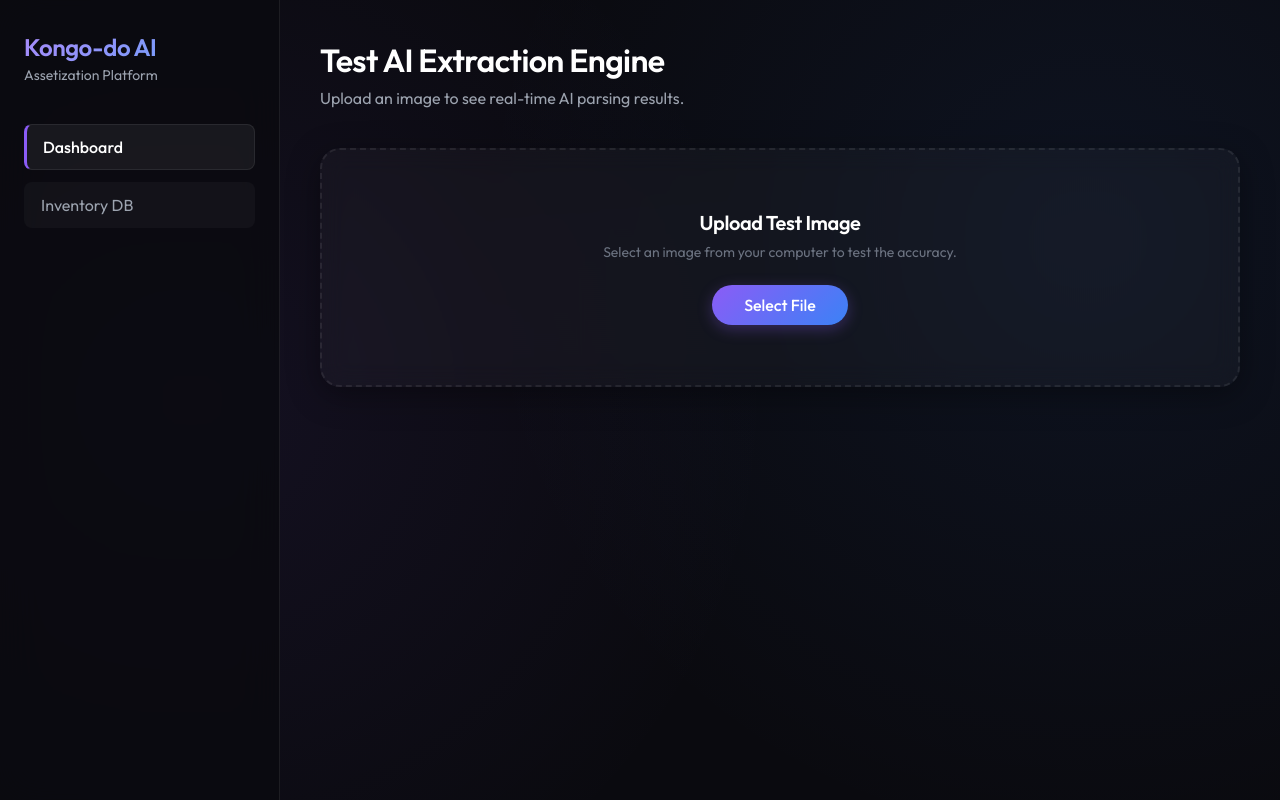
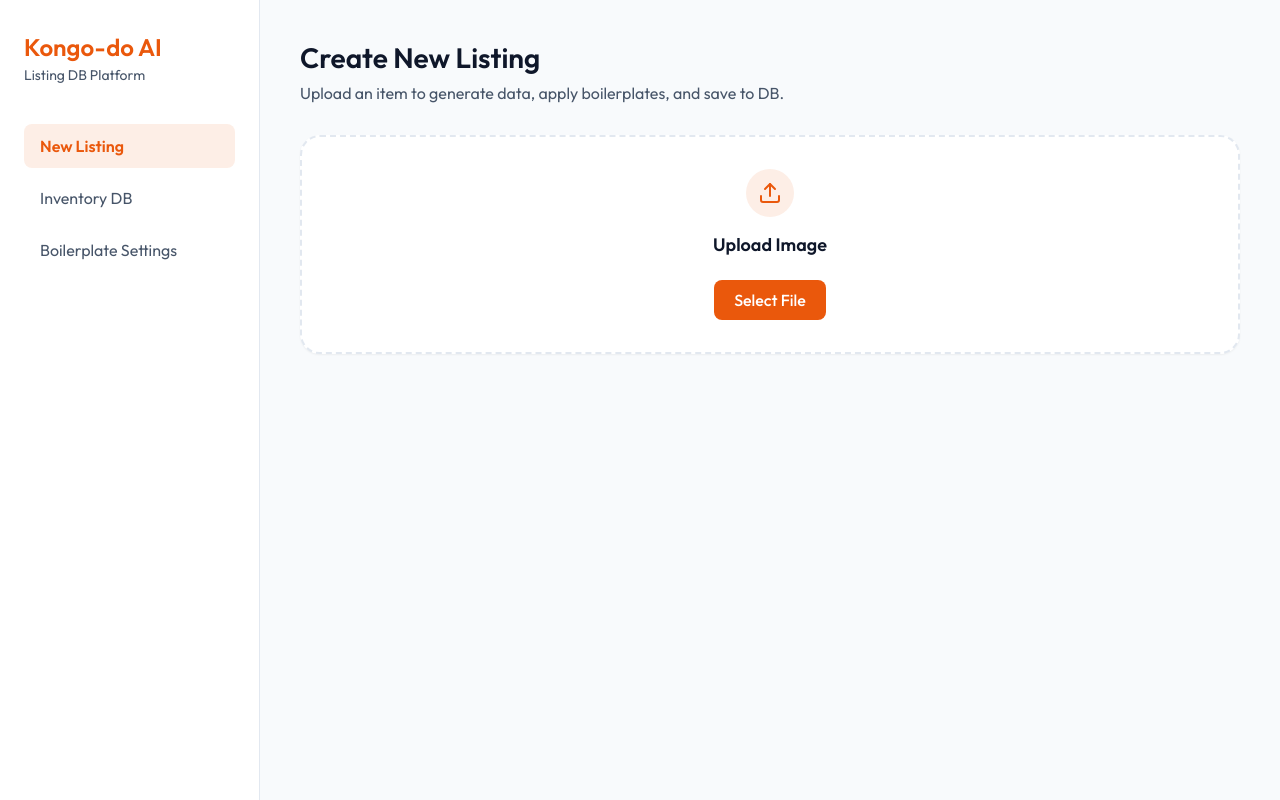
Before and after one commit to piy-ushk/ai-listing-tool-for-yahoo, a Next.js app: page / in a window 1280 px wide. Built offline with nearby package versions, Linux system fonts and the light colour scheme.

Commit message:
feat: Add white/orange theme and complete Draft Edit & Boilerplate UI

```diff
--- a/src/app/globals.css
+++ b/src/app/globals.css
@@ -1,30 +1,32 @@
 @import url('https://fonts.googleapis.com/css2?family=Outfit:wght@300;400;500;600;700&display=swap');
 
 :root {
-  /* Premium Dark Theme Palette */
-  --bg-primary: #0a0a0f;
-  --bg-secondary: #12121a;
-  --bg-glass: rgba(255, 255, 255, 0.03);
-  --bg-glass-hover: rgba(255, 255, 255, 0.06);
+  /* Professional Light Theme Palette - White & Orange */
+  --bg-primary: #f8fafc;
+  --bg-secondary: #ffffff;
 
-  --text-primary: #ffffff;
-  --text-secondary: #9ca3af;
-  --text-muted: #6b7280;
+  --bg-glass: rgba(255, 255, 255, 0.8);
+  --bg-glass-hover: rgba(255, 255, 255, 0.95);
 
-  /* Vibrant Accents */
-  --accent-primary: #8b5cf6;
-  --accent-secondary: #3b82f6;
-  --accent-glow: rgba(139, 92, 246, 0.5);
+  --text-primary: #0f172a;
+  --text-secondary: #475569;
+  --text-muted: #94a3b8;
 
-  --border-color: rgba(255, 255, 255, 0.08);
+  /* Orange Accents */
+  --accent-primary: #ea580c;
+  --accent-secondary: #f97316;
+  --accent-glow: rgba(234, 88, 12, 0.15);
+
+  --border-color: #e2e8f0;
 
   --radius-sm: 8px;
   --radius-md: 12px;
   --radius-lg: 20px;
   --radius-full: 9999px;
 
-  --shadow-glow: 0 0 20px rgba(139, 92, 246, 0.15);
-  --shadow-glass: 0 8px 32px 0 rgba(0, 0, 0, 0.37);
+  --shadow-sm: 0 1px 2px 0 rgba(0, 0, 0, 0.05);
+  --shadow-md: 0 4px 6px -1px rgba(0, 0, 0, 0.1), 0 2px 4px -1px rgba(0, 0, 0, 0.06);
+  --shadow-glow: 0 0 20px rgba(234, 88, 12, 0.15);
 }
 
 * {
@@ -39,10 +41,6 @@ body {
   font-family: 'Outfit', -apple-system, BlinkMacSystemFont, 'Segoe UI', Roboto, Helvetica, Arial, sans-serif;
   min-height: 100vh;
   overflow-x: hidden;
-  background-image:
-    radial-gradient(circle at 15% 50%, rgba(139, 92, 246, 0.08) 0%, transparent 50%),
-    radial-gradient(circle at 85% 30%, rgba(59, 130, 246, 0.08) 0%, transparent 50%);
-  background-attachment: fixed;
 }
 
 a {
@@ -50,83 +48,95 @@ a {
   text-decoration: none;
 }
 
-/* Glassmorphism Utilities */
+/* Glassmorphism / Card Utilities */
 .glass-panel {
-  background: var(--bg-glass);
-  backdrop-filter: blur(12px);
-  -webkit-backdrop-filter: blur(12px);
+  background: var(--bg-secondary);
   border: 1px solid var(--border-color);
   border-radius: var(--radius-lg);
-  box-shadow: var(--shadow-glass);
+  box-shadow: var(--shadow-sm);
 }
 
 .glass-card {
-  background: var(--bg-glass);
+  background: var(--bg-secondary);
   border: 1px solid var(--border-color);
   border-radius: var(--radius-md);
   padding: 24px;
-  transition: all 0.3s ease;
+  box-shadow: var(--shadow-sm);
+  transition: all 0.2s ease;
 }
 
 .glass-card:hover {
-  background: var(--bg-glass-hover);
   transform: translateY(-2px);
-  border-color: rgba(139, 92, 246, 0.3);
-  box-shadow: var(--shadow-glow);
+  box-shadow: var(--shadow-md);
+  border-color: rgba(234, 88, 12, 0.3);
 }
 
 /* Typography */
 h1, h2, h3, h4, h5, h6 {
   font-weight: 600;
-  letter-spacing: -0.02em;
+  color: var(--text-primary);
 }
 
 .gradient-text {
-  background: linear-gradient(135deg, #a78bfa 0%, #60a5fa 100%);
-  -webkit-background-clip: text;
-  -webkit-text-fill-color: transparent;
-  background-clip: text;
+  color: var(--accent-primary);
 }
 
 /* Premium Buttons */
 .btn-primary {
-  background: linear-gradient(135deg, var(--accent-primary) 0%, var(--accent-secondary) 100%);
+  background: var(--accent-primary);
   color: white;
   border: none;
-  padding: 12px 24px;
-  border-radius: var(--radius-full);
+  padding: 10px 20px;
+  border-radius: var(--radius-sm);
   font-weight: 500;
   font-family: 'Outfit', sans-serif;
   cursor: pointer;
-  transition: all 0.3s ease;
-  box-shadow: 0 4px 15px rgba(139, 92, 246, 0.3);
-  position: relative;
-  overflow: hidden;
+  transition: all 0.2s ease;
   display: inline-flex;
   align-items: center;
   justify-content: center;
   gap: 8px;
 }
 
-.btn-primary::before {
-  content: '';
-  position: absolute;
-  top: 0;
-  left: 0;
-  width: 100%;
-  height: 100%;
-  background: linear-gradient(135deg, rgba(255,255,255,0.2) 0%, transparent 100%);
-  opacity: 0;
-  transition: opacity 0.3s ease;
+.btn-primary:hover {
+  background: var(--accent-secondary);
+  transform: translateY(-1px);
+  box-shadow: 0 4px 12px rgba(234, 88, 12, 0.3);
 }
 
-.btn-primary:hover {
-  transform: translateY(-1px);
-  box-shadow: 0 6px 20px rgba(139, 92, 246, 0.4);
+.btn-secondary {
+  background: var(--bg-secondary);
+  color: var(--text-primary);
+  border: 1px solid var(--border-color);
+  padding: 10px 20px;
+  border-radius: var(--radius-sm);
+  font-weight: 500;
+  cursor: pointer;
+  transition: all 0.2s ease;
 }
 
-.btn-primary:hover::before {
-  opacity: 1;
+.btn-secondary:hover {
+  border-color: var(--accent-primary);
+  color: var(--accent-primary);
+}
+
+/* Inputs */
+.input-field {
+  width: 100%;
+  padding: 12px;
+  border: 1px solid var(--border-color);
+  border-radius: var(--radius-sm);
+  background: var(--bg-primary);
+  color: var(--text-primary);
+  font-family: 'Outfit', sans-serif;
+  font-size: 14px;
+  transition: all 0.2s ease;
+}
+
+.input-field:focus {
+  outline: none;
+  border-color: var(--accent-primary);
+  box-shadow: 0 0 0 3px rgba(234, 88, 12, 0.1);
 }
 
 /* Layout Utilities */
@@ -136,13 +146,12 @@ h1, h2, h3, h4, h5, h6 {
 }
 
 .sidebar {
-  width: 280px;
+  width: 260px;
   border-right: 1px solid var(--border-color);
   padding: 32px 24px;
   display: flex;
   flex-direction: column;
-  background: rgba(10, 10, 15, 0.8);
-  backdrop-filter: blur(20px);
+  background: var(--bg-secondary);
   position: fixed;
   height: 100vh;
   z-index: 10;
@@ -150,27 +159,19 @@ h1, h2, h3, h4, h5, h6 {
 
 .main-content {
   flex: 1;
-  margin-left: 280px;
+  margin-left: 260px;
   padding: 40px;
-  max-width: 1200px;
+  max-width: 1100px;
 }
 
 /* Animations */
 @keyframes fadeUp {
-  from {
-    opacity: 0;
-    transform: translateY(20px);
-  }
-  to {
-    opacity: 1;
-    transform: translateY(0);
-  }
+  from { opacity: 0; transform: translateY(10px); }
+  to { opacity: 1; transform: translateY(0); }
 }
 
 .animate-fade-up {
-  animation: fadeUp 0.6s cubic-bezier(0.16, 1, 0.3, 1) forwards;
+  animation: fadeUp 0.4s ease-out forwards;
 }
 
 .delay-100 { animation-delay: 100ms; }
-.delay-200 { animation-delay: 200ms; }
-.delay-300 { animation-delay: 300ms; }
--- a/src/app/page.tsx
+++ b/src/app/page.tsx
@@ -3,22 +3,38 @@
 import React, { useState } from 'react';
 import './globals.css';
 
+// Pre-defined boilerplates
+const BOILERPLATES = {
+  book: `【商品について】\n中古品ですので細かい傷等ある場合がございますので神経質な方の入札はご遠慮いたします。\n状態は画像をご覧下さい。\n全ページ隅々まで切り抜き等の確認しておりませんのでご了承ください。\n写真に写っているものが全てとなります。`,
+  dvd: `【商品について】\n中古DVDとなります。ディスクに細かな傷がある場合がありますが、再生には問題ありません。\nパッケージのスレ等は画像でご確認ください。`
+};
+
 export default function Home() {
   const [isUploading, setIsUploading] = useState(false);
-  const [result, setResult] = useState<any>(null);
+
+  // AI Raw Results
+  const [rawAiResult, setRawAiResult] = useState<any>(null);
+  const [imageUrl, setImageUrl] = useState<string | null>(null);
+
+  // Editable Draft State
+  const [mngNumber, setMngNumber] = useState('60925a');
+  const [draftTitle, setDraftTitle] = useState('');
+  const [draftCategory, setDraftCategory] = useState('');
+  const [draftDescription, setDraftDescription] = useState('');
+  const [useAiDesc, setUseAiDesc] = useState(true);
 
   const handleFileChange = async (e: React.ChangeEvent<HTMLInputElement>) => {
     const file = e.target.files?.[0];
     if (!file) return;
 
     setIsUploading(true);
-    setResult(null);
+    setRawAiResult(null);
 
-    // Convert file to Base64
     const reader = new FileReader();
     reader.readAsDataURL(file);
     reader.onload = async () => {
       const base64String = reader.result as string;
+      setImageUrl(base64String);
 
       try {
         const response = await fetch('/api/analyze', {
@@ -28,7 +44,13 @@ export default function Home() {
         });
 
         const data = await response.json();
-        setResult(data);
+        setRawAiResult(data);
+
+        // Populate Draft
+        setDraftTitle(data.title || '');
+        setDraftCategory(data.category || '');
+        setDraftDescription(data.description || '');
+
       } catch (err) {
         console.error("Error analyzing image", err);
         alert("Failed to analyze image.");
@@ -38,79 +60,147 @@ export default function Home() {
     };
   };
 
+  const applyBoilerplate = (type: 'book' | 'dvd') => {
+    const template = BOILERPLATES[type];
+    const aiText = useAiDesc && rawAiResult?.description ? `\n\n【AI判別詳細】\n${rawAiResult.description}` : '';
+    setDraftDescription(template + aiText);
+  };
+
+  const finalTitle = `[${mngNumber}] ${draftTitle}`;
+
   return (
     <div className="app-container">
-      {/* Sidebar Navigation */}
+      {/* Sidebar */}
       <aside className="sidebar">
         <div style={{ marginBottom: '40px' }}>
-          <h2 className="gradient-text" style={{ fontSize: '24px' }}>Kongo-do AI</h2>
-          <p style={{ color: 'var(--text-secondary)', fontSize: '14px', marginTop: '4px' }}>Assetization Platform</p>
+          <h2 style={{ fontSize: '24px', color: 'var(--accent-primary)' }}>Kongo-do AI</h2>
+          <p style={{ color: 'var(--text-secondary)', fontSize: '14px', marginTop: '4px' }}>Listing DB Platform</p>
         </div>
 
-        <nav style={{ display: 'flex', flexDirection: 'column', gap: '12px' }}>
-          <a href="#" className="glass-card" style={{ padding: '12px 16px', background: 'var(--bg-glass-hover)', borderLeft: '3px solid var(--accent-primary)', borderRadius: 'var(--radius-sm)' }}>
-            <span style={{ color: '#fff', fontWeight: 500 }}>Dashboard</span>
+        <nav style={{ display: 'flex', flexDirection: 'column', gap: '8px' }}>
+          <a href="#" style={{ padding: '12px 16px', background: 'rgba(234, 88, 12, 0.1)', color: 'var(--accent-primary)', borderRadius: 'var(--radius-sm)', fontWeight: 600 }}>
+            New Listing
           </a>
-          <a href="#" className="glass-card" style={{ padding: '12px 16px', border: '1px solid transparent', borderRadius: 'var(--radius-sm)' }}>
-            <span style={{ color: 'var(--text-secondary)' }}>Inventory DB</span>
+          <a href="#" style={{ padding: '12px 16px', color: 'var(--text-secondary)' }}>
+            Inventory DB
+          </a>
+          <a href="#" style={{ padding: '12px 16px', color: 'var(--text-secondary)' }}>
+            Boilerplate Settings
           </a>
         </nav>
       </aside>
 
       {/* Main Content */}
       <main className="main-content">
-        <header className="animate-fade-up" style={{ marginBottom: '40px' }}>
-          <h1 style={{ fontSize: '32px', marginBottom: '8px' }}>Test AI Extraction Engine</h1>
-          <p style={{ color: 'var(--text-secondary)' }}>Upload an image to see real-time AI parsing results.</p>
+        <header className="animate-fade-up" style={{ marginBottom: '32px' }}>
+          <h1 style={{ fontSize: '28px', marginBottom: '8px' }}>Create New Listing</h1>
+          <p style={{ color: 'var(--text-secondary)' }}>Upload an item to generate data, apply boilerplates, and save to DB.</p>
         </header>
 
-        {/* Upload Zone */}
-        <section className="glass-panel animate-fade-up delay-100" style={{ padding: '60px 40px', textAlign: 'center', marginBottom: '40px', border: '2px dashed var(--border-color)', position: 'relative', overflow: 'hidden' }}>
-          <div style={{ position: 'relative', zIndex: 1 }}>
-            <h3 style={{ fontSize: '20px', marginBottom: '8px' }}>
-              {isUploading ? "AI is analyzing image..." : "Upload Test Image"}
-            </h3>
-            <p style={{ color: 'var(--text-muted)', marginBottom: '24px', fontSize: '14px' }}>
-              Select an image from your computer to test the accuracy.
-            </p>
+        <div style={{ display: 'grid', gridTemplateColumns: rawAiResult ? '1fr 1.5fr' : '1fr', gap: '24px', alignItems: 'start' }}>
 
-            <label className="btn-primary" style={{ padding: '10px 32px', cursor: 'pointer', opacity: isUploading ? 0.5 : 1 }}>
-              {isUploading ? "Processing..." : "Select File"}
+          {/* Left Column: Upload & Image */}
+          <section className="glass-panel animate-fade-up" style={{ padding: '32px', textAlign: 'center', border: '2px dashed var(--border-color)' }}>
+            {!imageUrl ? (
+              <>
+                <div style={{ width: '48px', height: '48px', borderRadius: '50%', background: 'rgba(234, 88, 12, 0.1)', display: 'flex', alignItems: 'center', justifyContent: 'center', margin: '0 auto 16px', color: 'var(--accent-primary)' }}>
+                  <svg width="24" height="24" viewBox="0 0 24 24" fill="none" stroke="currentColor" strokeWidth="2" strokeLinecap="round" strokeLinejoin="round">
+                    <path d="M21 15v4a2 2 0 0 1-2 2H5a2 2 0 0 1-2-2v-4"></path>
+                    <polyline points="17 8 12 3 7 8"></polyline>
+                    <line x1="12" y1="3" x2="12" y2="15"></line>
+                  </svg>
+                </div>
+                <h3 style={{ fontSize: '18px', marginBottom: '8px' }}>{isUploading ? "AI Processing..." : "Upload Image"}</h3>
+                <label className="btn-primary" style={{ marginTop: '16px', cursor: 'pointer', opacity: isUploading ? 0.5 : 1 }}>
+                  {isUploading ? "Reading Text..." : "Select File"}
                   <input type="file" accept="image/*" onChange={handleFileChange} style={{ display: 'none' }} disabled={isUploading} />
                 </label>
+              </>
+            ) : (
+              <div>
+                <img src={imageUrl} alt="Uploaded" style={{ width: '100%', borderRadius: 'var(--radius-sm)', marginBottom: '16px', border: '1px solid var(--border-color)' }} />
+                <button className="btn-secondary" onClick={() => { setImageUrl(null); setRawAiResult(null); }} style={{ width: '100%' }}>
+                  Upload Different Image
+                </button>
               </div>
+            )}
           </section>
 
-        {/* Results Area */}
-        {result && (
-          <section className="animate-fade-up glass-card" style={{ marginTop: '20px', border: '1px solid var(--accent-primary)' }}>
-            <h3 style={{ fontSize: '18px', marginBottom: '16px', color: 'var(--accent-primary)' }}>AI Extraction Result</h3>
+          {/* Right Column: Edit Draft */}
+          {rawAiResult && (
+            <section className="glass-card animate-fade-up delay-100" style={{ padding: '32px' }}>
+              <div style={{ display: 'flex', justifyContent: 'space-between', alignItems: 'center', marginBottom: '24px' }}>
+                <h3 style={{ fontSize: '20px', color: 'var(--accent-primary)' }}>Draft Listing Data</h3>
+                <span style={{ fontSize: '12px', background: 'rgba(16, 185, 129, 0.1)', color: '#10b981', padding: '4px 12px', borderRadius: '12px' }}>AI Extracted</span>
+              </div>
 
-            {result.description && result.description.includes('未設定') && (
-              <div style={{ background: 'rgba(245, 158, 11, 0.1)', color: '#f59e0b', padding: '12px', borderRadius: '8px', marginBottom: '16px', fontSize: '14px' }}>
-                {result.description}
+              {/* Title & Management Num */}
+              <div style={{ marginBottom: '20px' }}>
+                <label style={{ display: 'block', fontSize: '14px', fontWeight: 600, marginBottom: '8px', color: 'var(--text-secondary)' }}>Listing Title</label>
+                <div style={{ display: 'flex', gap: '8px' }}>
+                  <input
+                    className="input-field"
+                    value={mngNumber}
+                    onChange={(e) => setMngNumber(e.target.value)}
+                    style={{ width: '100px', fontWeight: 'bold' }}
+                    placeholder="Mgmt #"
+                  />
+                  <input
+                    className="input-field"
+                    value={draftTitle}
+                    onChange={(e) => setDraftTitle(e.target.value)}
+                    style={{ flex: 1 }}
+                  />
                 </div>
-            )}
+                <div style={{ marginTop: '8px', fontSize: '13px', color: 'var(--text-muted)' }}>
+                  Preview: <strong style={{ color: 'var(--text-primary)' }}>{finalTitle}</strong>
+                </div>
+              </div>
 
-            <div style={{ display: 'grid', gridTemplateColumns: '120px 1fr', gap: '12px', fontSize: '15px' }}>
-              <div style={{ color: 'var(--text-secondary)' }}>Generated Title:</div>
-              <div style={{ fontWeight: 600 }}>{result.title}</div>
+              {/* Category */}
+              <div style={{ marginBottom: '20px' }}>
+                <label style={{ display: 'block', fontSize: '14px', fontWeight: 600, marginBottom: '8px', color: 'var(--text-secondary)' }}>Category</label>
+                <input className="input-field" value={draftCategory} onChange={(e) => setDraftCategory(e.target.value)} />
+              </div>
 
-              <div style={{ color: 'var(--text-secondary)' }}>Category:</div>
-              <div>{result.category}</div>
+              {/* Boilerplate Injection */}
+              <div style={{ marginBottom: '20px', padding: '16px', background: 'var(--bg-primary)', borderRadius: 'var(--radius-sm)', border: '1px solid var(--border-color)' }}>
+                <label style={{ display: 'block', fontSize: '14px', fontWeight: 600, marginBottom: '12px', color: 'var(--text-secondary)' }}>Insert Boilerplate (定型文)</label>
+                <div style={{ display: 'flex', gap: '12px', marginBottom: '12px' }}>
+                  <button className="btn-secondary" onClick={() => applyBoilerplate('book')}>+ Book Template</button>
+                  <button className="btn-secondary" onClick={() => applyBoilerplate('dvd')}>+ DVD Template</button>
+                </div>
+                <label style={{ display: 'flex', alignItems: 'center', gap: '8px', fontSize: '14px', cursor: 'pointer' }}>
+                  <input
+                    type="checkbox"
+                    checked={useAiDesc}
+                    onChange={(e) => setUseAiDesc(e.target.checked)}
+                    style={{ accentColor: 'var(--accent-primary)' }}
+                  />
+                  Include AI-generated condition description
+                </label>
+              </div>
 
-              <div style={{ color: 'var(--text-secondary)' }}>Keywords:</div>
-              <div>{result.keywords}</div>
+              {/* Description */}
+              <div style={{ marginBottom: '32px' }}>
+                <label style={{ display: 'block', fontSize: '14px', fontWeight: 600, marginBottom: '8px', color: 'var(--text-secondary)' }}>Final Description</label>
+                <textarea
+                  className="input-field"
+                  value={draftDescription}
+                  onChange={(e) => setDraftDescription(e.target.value)}
+                  style={{ height: '180px', resize: 'vertical', lineHeight: '1.5' }}
+                />
+              </div>
 
-              {!result.description?.includes('未設定') && (
-                <>
-                  <div style={{ color: 'var(--text-secondary)' }}>AI Notes:</div>
-                  <div>{result.description}</div>
-                </>
+              {/* Action Buttons */}
+              <div style={{ display: 'flex', gap: '12px', justifyContent: 'flex-end', borderTop: '1px solid var(--border-color)', paddingTop: '24px' }}>
+                <button className="btn-secondary">Cancel</button>
+                <button className="btn-primary">Save to Kongo-do DB</button>
+              </div>
+
+            </section>
           )}
         </div>
-          </section>
-        )}
       </main>
     </div>
   );
```
Lines whose indentation alone changed are shown as unchanged.
